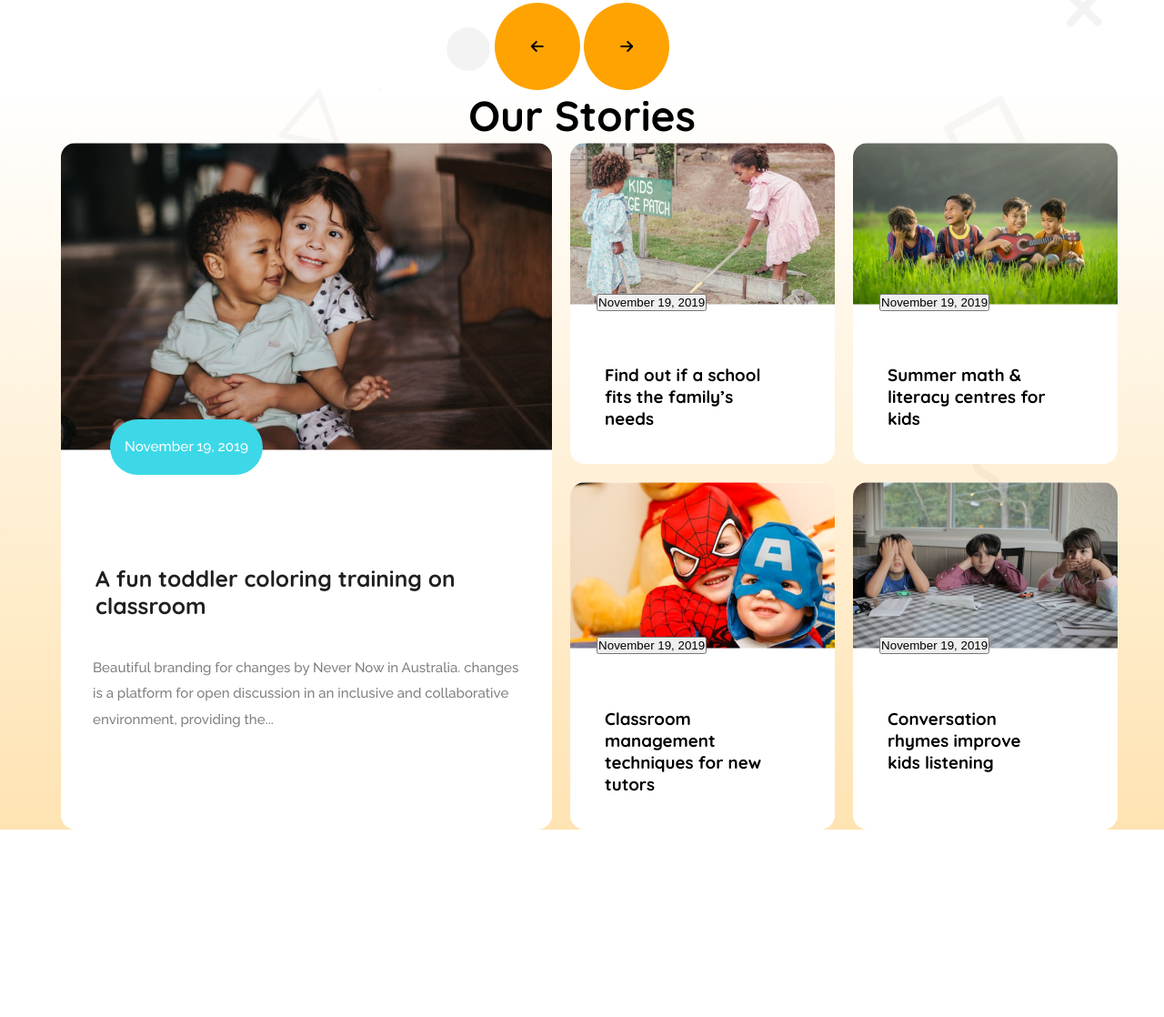
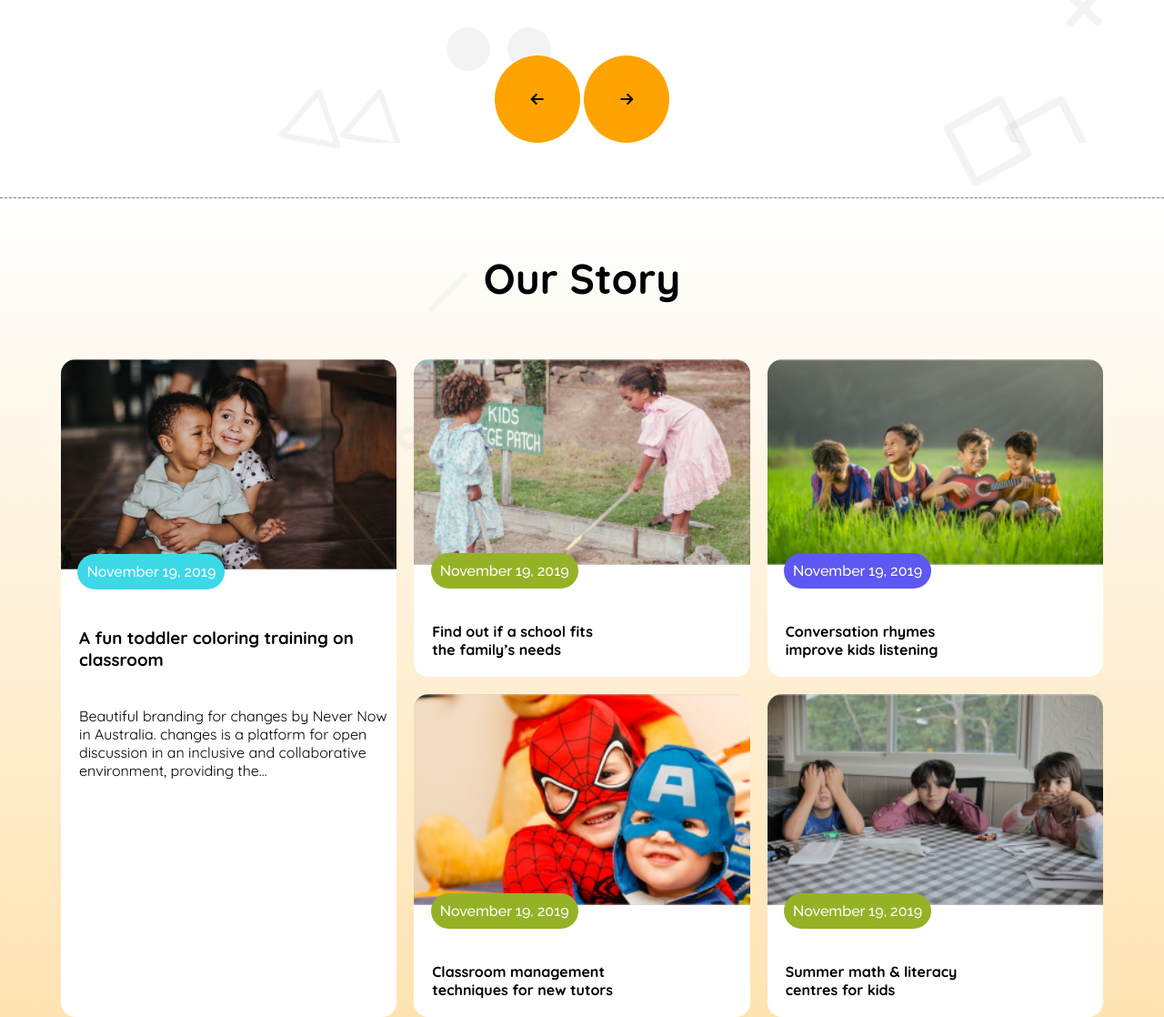
Before and after one commit to binrezat/B11-A2-Kids-School, a plain HTML site: page index.html in a window 1280 px wide. Shown: the part 1424-2542 px from the top of the page at 91% size. Before the commit the page ends 2336 px from the top, so only its background shows below. Drawn offline with Linux system fonts and the light colour scheme; files whose address does not match are found by name.

Commit message:
commiting changes

```diff
--- a/index.html
+++ b/index.html
@@ -78,11 +78,11 @@
             </div>
         </section>
 
-        <section id="story">
+        <!-- <section id="story">
             <div class="story-container">
                 <h1 class="curriculum-title">Our Stories</h1>
             <div class="story-card-container">
-                <!-- box-1 -->
+
                 <div id="span-one" class="story-box">
                     <img src="assets/story-1.png" alt="">
                     <button class="story-btn blue raleway">November 19, 2019</button>
@@ -92,35 +92,74 @@
                         changes is a platform for open discussion in an inclusive and
                         collaborative environment, providing the...</p>
                 </div>
-                <!-- box-2 -->
+
                 <div class="story-box">
                     <img src="assets/story-2.png" alt="">
-                    <button class="story-btn">November 19, 2019</button>
+                    <button class="story-btn green">November 19, 2019</button>
                     <h3 class="story-title left-align padding-title">Find out if a school fits the
                         family’s needs</h3>
                 </div>
-                <!-- box-3 -->
+
                 <div class="story-box">
                     <img src="assets/story-3.png" alt="">
-                    <button class="story-btn">November 19, 2019</button>
+                    <button class="story-btn royal-blue">November 19, 2019</button>
                     <h3 class="story-title left-align padding-title">Summer math & literacy
                         centres for kids</h3>
                 </div>
-                <!-- box-4 -->
+
                 <div class="story-box">
                     <img src="assets/story-4.png" alt="">
-                    <button class="story-btn">November 19, 2019</button>
+                    <button class="story-btn green">November 19, 2019</button>
                     <h3 class="story-title left-align padding-title">Classroom management
                        <br> techniques for new tutors</h3>
                 </div>
-                <!-- box-5 -->
+
                 <div class="story-box">
                     <img src="assets/story-5.png" alt="">
-                    <button class="story-btn">November 19, 2019</button>
+                    <button class="story-btn green">November 19, 2019</button>
                     <h3 class="story-title left-align padding-title">Conversation rhymes
                         improve kids listening</h3>
                 </div>
             </div>
+            </div>
+        </section> -->
+
+        <section id="story">
+            <h1 class="curriculum-title">Our Story</h1>
+            <div class="story-container">
+                <div id="span-one" class="story-card">
+                    <img src="assets/story-1.png" alt="">
+                    <button class="story-btn paste">November 19, 2019</button>
+                    <h3>A fun toddler coloring training on
+                        classroom</h3>
+                        <p>Beautiful branding for changes by Never Now in Australia.
+                            changes is a platform for open discussion in an inclusive and
+                            collaborative environment, providing the...</p>
+                </div>
+                <div class="story-card">
+                    <img src="assets/story-2.png" alt="">
+                        <button class="story-btn green">November 19, 2019</button>
+                        <h4>Find out if a school fits <br> the
+                            family’s needs</h4>
+                </div>
+                <div class="story-card">
+                    <img src="assets/story-3.png" alt="">
+                    <button class="story-btn blue">November 19, 2019</button>
+                    <h4>Conversation rhymes <br>
+                        improve kids listening</h4>
+                </div>
+                <div class="story-card">
+                    <img src="assets/story-4.png" alt="">
+                    <button class="story-btn green">November 19, 2019</button>
+                    <h4>Classroom management <br>
+                        techniques for new tutors</h4>
+                </div>
+                <div class="story-card">
+                    <img src="assets/story-5.png" alt="">
+                    <button class="story-btn green">November 19, 2019</button>
+                    <h4>Summer math & literacy <br>
+                        centres for kids</h4>
+                </div>
             </div>
         </section>
     </main>
--- a/style.css
+++ b/style.css
@@ -20,7 +20,6 @@
     padding:0;
 }
 main{
-    /* background-color: lightblue; */
     background-image: url(assets/bg.png);
 }
 header{
@@ -246,7 +245,7 @@ letter-spacing: 0%;
     border-radius: 50%;
     padding: 40px;
 }
-#story{
+/* #story{
     background: url(image),linear-gradient(0.00deg, rgba(254, 163, 1, 0.3),rgba(255, 255, 255, 0.3) 100%);
 }
 .story-card-container{
@@ -258,13 +257,13 @@ letter-spacing: 0%;
 
 }
 .story-box img{
+    width: 100%;
     border-top-left-radius: 16px;
     border-top-right-radius: 16px;
 }
 .story-box{
     border-radius: 16px;
     background: rgb(255, 255, 255);
-
 }
 #span-one{
 
@@ -281,7 +280,7 @@ letter-spacing: 0%;
 }
 .padding-title{
     /* padding: 40px 68px 38px 38px; */
-    margin: 40px 68px 38px 38px;
+    /* margin: 40px 68px 38px 38px;
 
 }
 .padding-description{
@@ -290,21 +289,93 @@ letter-spacing: 0%;
 .blue{
     border-radius: 47.93px;
     background: rgb(60, 216, 232);
-    color: rgb(255, 255, 255);
-    font-family: Raleway;
-    font-size: 15.34px;
-    font-weight: 500;
-    line-height: 28.76px;
-    letter-spacing: 0%;
-    text-align: left;
-    text-transform: capitalize;
-    border: none;
-    padding: 16px;
+}
+.green{
+    border-radius: 47.93px;
+    background: rgb(149, 178, 38);
+
+}
+.royal-blue{
+    border-radius: 47.93px;
+    background: rgb(93, 88, 240);
 }
 .story-btn{
     position: relative;
     top: -5%;
     left: 10%;
+    color: rgb(255, 255, 255);
+    font-family: Raleway;
+    font-size: 1rem;
+    font-weight: 500;
+    text-align: left;
+    text-transform: capitalize;
+    border: none;
+    padding: 16px;
+} */
+ .right-left-icons{
+    margin-bottom: 60px;
+ }
+ /* story */
+#story{
+    border-top: 1px dashed rgb(128, 128, 128);
+    background: url(image),linear-gradient(0.00deg, rgba(254, 163, 1, 0.3),rgba(255, 255, 255, 0.3) 100%);
+}
+#story .curriculum-title{
+    margin-top: 60px;
+}
+.story-container{
+    max-width: 1146px;
+    margin: 0 auto;
+    padding-top: 60px;
+    display: grid;
+    grid-template-columns: repeat(3,1fr);
+    gap: 19px;
+}
+.story-card{
+    border-radius: 16px;
+background: rgb(255, 255, 255);
+max-width: 540px;
+}
+.story-card img{
+    width: 100%;
+    border-radius: 16px 16px 0px 0px;
+
+background: url(),rgb(217, 217, 217);
+}
+.story-card h3 , h4 , p{
+    padding: 20px 10px 20px 20px;
+}
+.story-card button{
+display: block;
+}
+.story-btn{
+    color: rgb(255, 255, 255);
+font-family: Raleway;
+font-size: 1rem;
+font-weight: 500;
+letter-spacing: 0%;
+text-align: left;
+text-transform: capitalize;
+border: none;
+    padding: 10px;
+    border-radius: 47.93px;
+    position: relative;
+    top: -5%;
+    left: 5%;
+}
+.paste{
+    background: rgb(60, 216, 232);
+    position: relative;
+    top: -3%;
+}
+.green{
+    background: rgb(149, 178, 38);
+}
+.blue{
+    background: rgb(93, 88, 240);
+}
+#span-one{
+    grid-row: span 2;
 }
 @media screen and (max-width: 576px) {
     header{
@@ -329,5 +400,29 @@ letter-spacing: 0%;
     .banner-content ,.banner-content .banner-title , .banner-content .banner-des{
         text-align: center;
     }
-
+    #story{
+        border-top: none;
+    }
+    /* #story{
+    }
+    .story-container{
+        padding: 0;
+    }
+    .story-card-container{
+        grid-template-columns: repeat(2,1fr);
+        gap: 10px;
+        padding: 0;
+        width: 100%;
+        margin: 0 auto;
+    }
+    .story-box{
+        max-width: 100%;
+    }
+    #span-one , .right-left-icons{
+        display: none;
+    }
+    .story-btn{
+        padding: 10;
+        font-size: 0.8rem;
+    } */
 }
```
Also changed, not shown: 2 other files.
